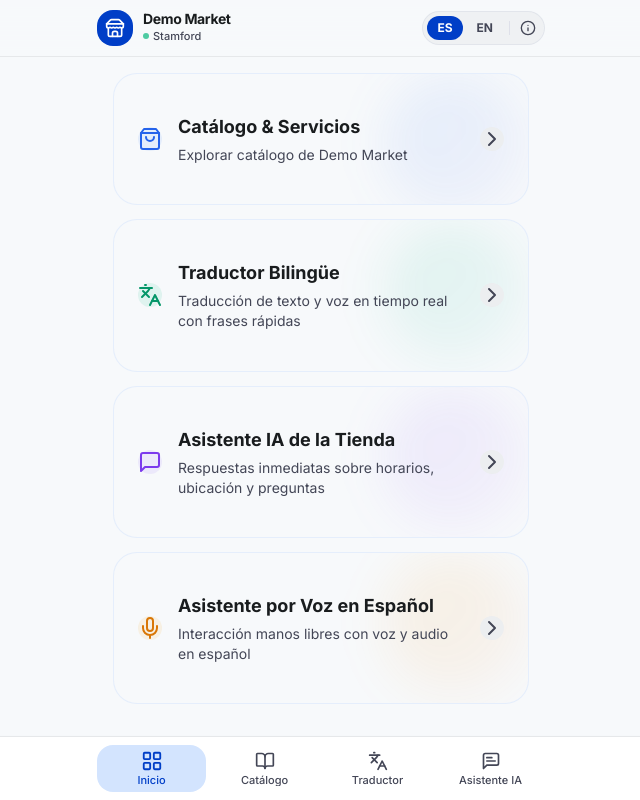
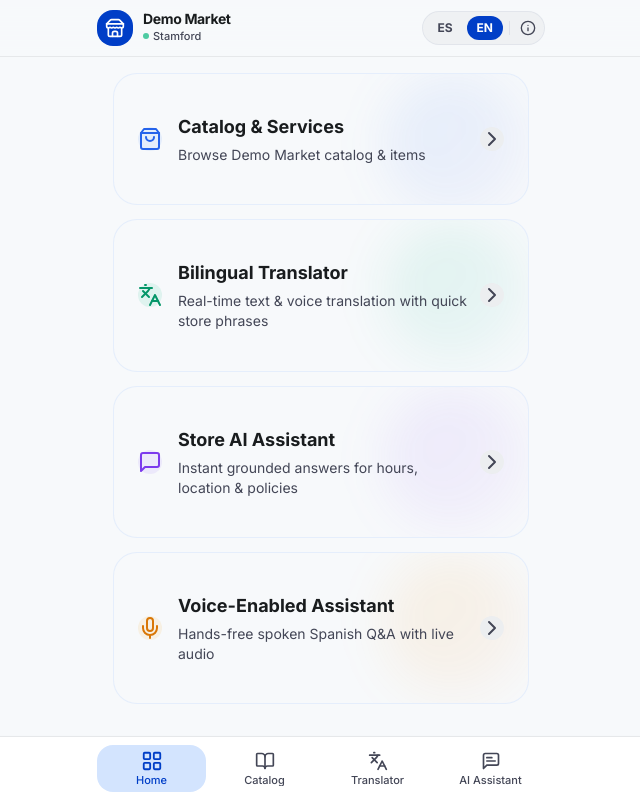
Before and after one commit to andmcm8/language-tool, a Next.js app: page /demo in a window 1280 px wide. Shown: the whole page, without its empty margins (319-959 px from the left). Built offline with nearby package versions, Linux system fonts and the light colour scheme.

Commit message:
feat(ui): default landing to EN and auto-switch to ES on interaction

```diff
--- a/app/[merchantId]/page.tsx
+++ b/app/[merchantId]/page.tsx
@@ -18,17 +18,28 @@ interface PageProps {
 export default function MerchantStorefront({ params }: PageProps) {
   const merchant = getMerchantById(params.merchantId);
   const [activeTab, setActiveTab] = useState<TabType>("home");
-  const [lang, setLang] = useState<"es" | "en">("es");
+  // Default to English on initial landing so restaurant owners immediately understand the hub
+  const [lang, setLang] = useState<"es" | "en">("en");
+  const [hasSwitchedToSpanish, setHasSwitchedToSpanish] = useState(false);
+
+  // When user clicks a card or switches tabs, auto-switch to Spanish demonstration
+  const handleTabChange = (newTab: TabType) => {
+    if (newTab !== "home" && !hasSwitchedToSpanish) {
+      setLang("es");
+      setHasSwitchedToSpanish(true);
+    }
+    setActiveTab(newTab);
+  };
 
   return (
     <div className="min-h-screen flex flex-col bg-surface text-on-surface">
-      {/* Header with dynamic merchant info */}
+      {/* Header with dynamic merchant info and manual ES/EN toggle */}
       <Header merchant={merchant} lang={lang} setLang={setLang} />
 
       {/* Main Content Body */}
       <main className="flex-1 flex flex-col">
         {activeTab === "home" && (
-          <LandingView merchant={merchant} setActiveTab={setActiveTab} lang={lang} />
+          <LandingView merchant={merchant} setActiveTab={handleTabChange} lang={lang} />
         )}
         {activeTab === "catalog" && (
           <CatalogTab merchant={merchant} lang={lang} />
@@ -38,7 +49,7 @@ export default function MerchantStorefront({ params }: PageProps) {
       </main>
 
       {/* Fixed Mobile Navigation Tab Bar */}
-      <BottomNav activeTab={activeTab} setActiveTab={setActiveTab} lang={lang} />
+      <BottomNav activeTab={activeTab} setActiveTab={handleTabChange} lang={lang} />
     </div>
   );
 }
--- a/app/page.tsx
+++ b/app/page.tsx
@@ -97,7 +97,7 @@ export default function HomePage() {
   const allMerchants = useMemo(() => getAllMerchants(), []);
   const [searchQuery, setSearchQuery] = useState("");
   const [selectedCategory, setSelectedCategory] = useState("all");
-  const [lang, setLang] = useState<"en" | "es">("es"); // Default to bilingual Spanish friendly
+  const [lang, setLang] = useState<"en" | "es">("en");
   const [showInfoModal, setShowInfoModal] = useState(false);
 
   const t = DICT[lang];
```
